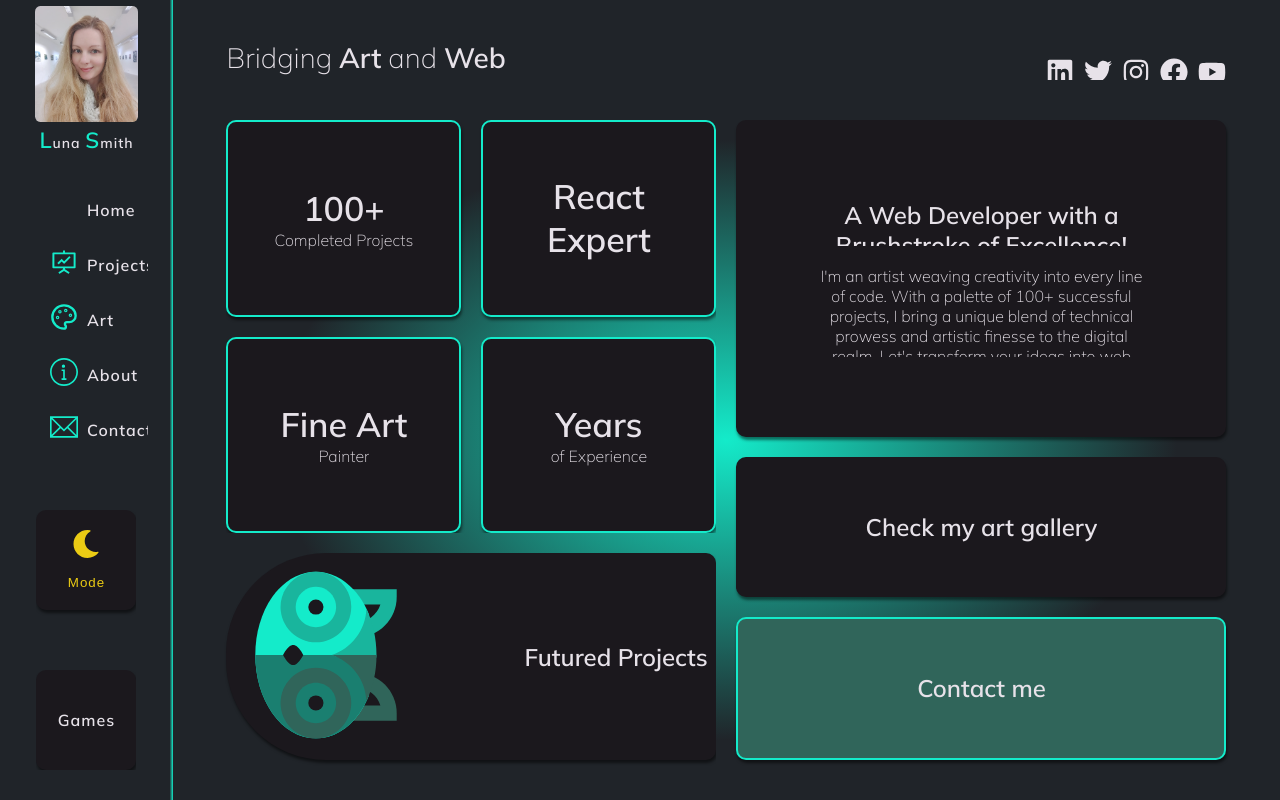
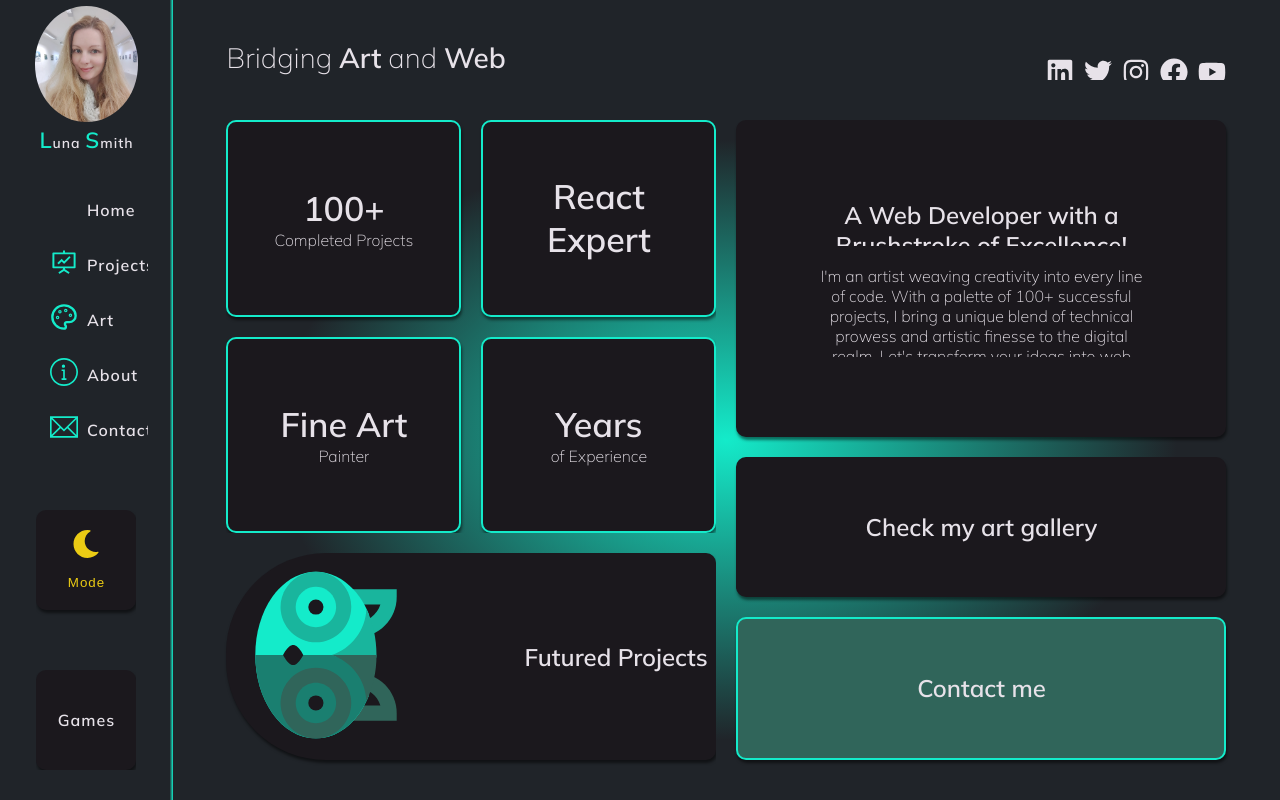
Before and after one commit to Lu-Smith/new_react_portfolio_sass, a React (Create React App) app: page / in a window 1280 px wide. Built offline with nearby package versions, Linux system fonts and the light colour scheme; some icons are missing.

Commit message:
Updated img in Sidebar

```diff
--- a/src/styles/home.scss
+++ b/src/styles/home.scss
@@ -13,6 +13,7 @@
     width: 100%;
     height: 100%;
 
+
     .mainContainer {
         @include flex-direction(center, column);
         width: 100%;
--- a/src/styles/sidebar.scss
+++ b/src/styles/sidebar.scss
@@ -110,7 +110,7 @@
                     width: 100%;
                     height: 100%;
                     object-fit: contain;
-                    border-radius: 5%;
+                    border-radius: 50%;
                 }
             }
 
```
